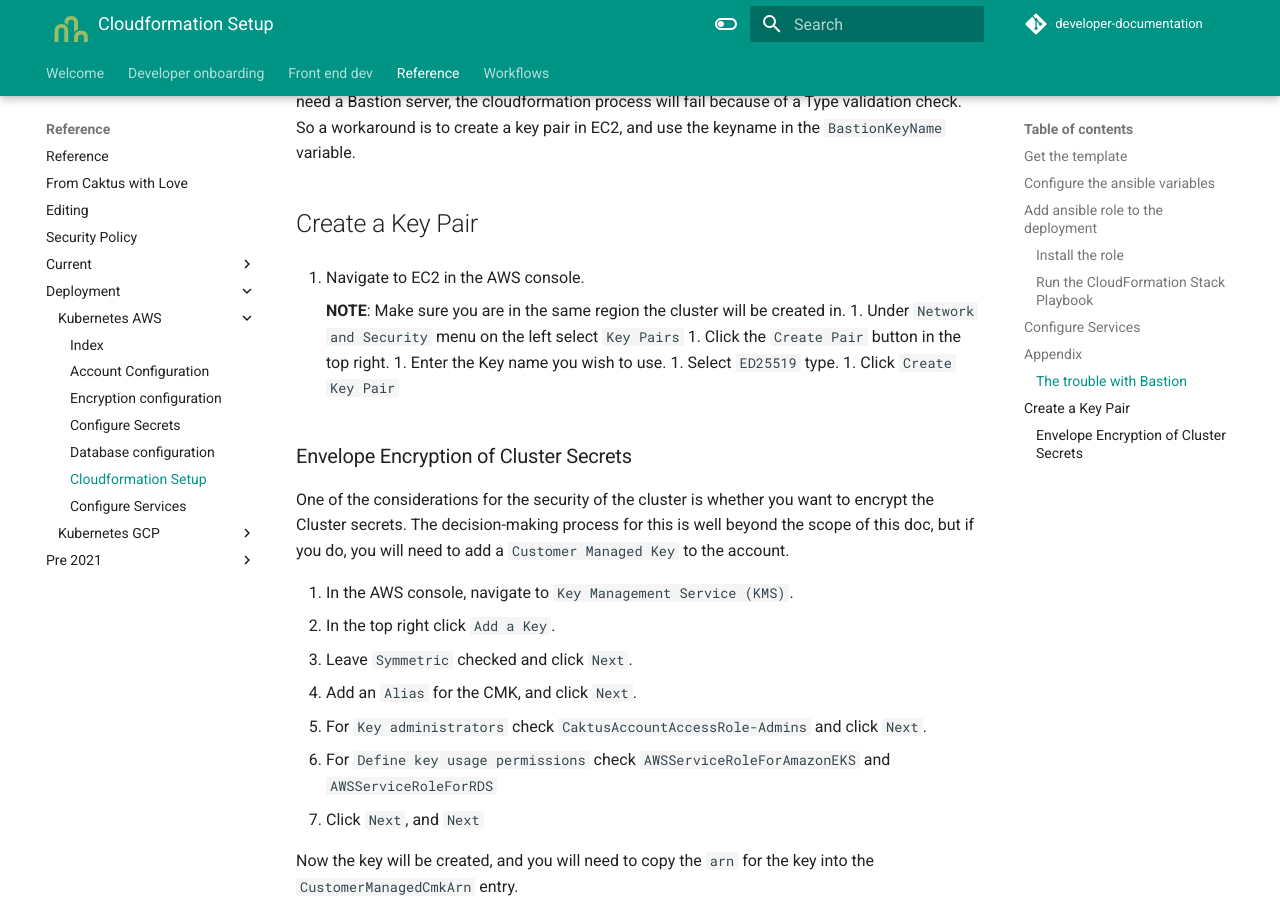
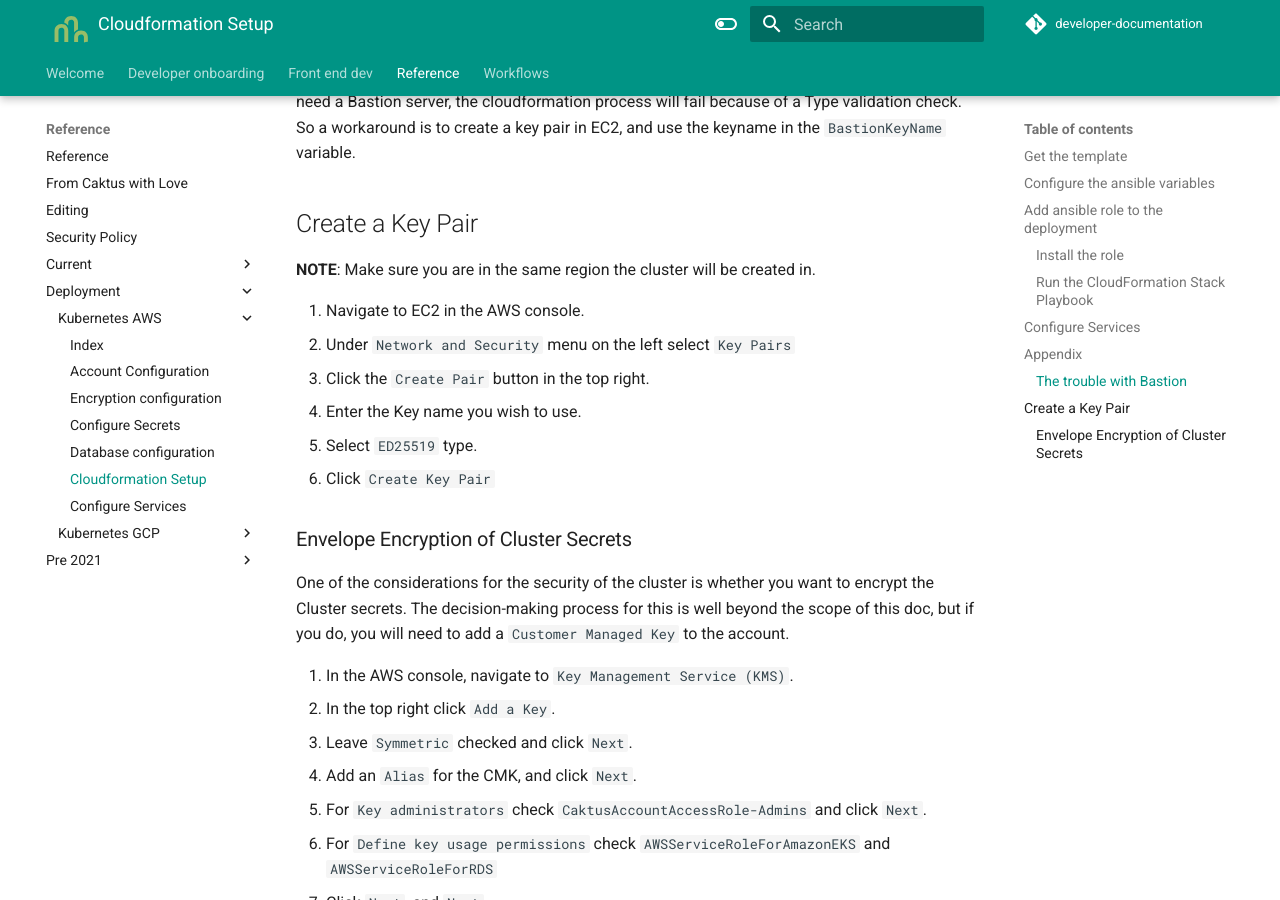
Before and after one commit to caktus/guidebook, an MkDocs documentation site: the page built from docs/reference/deployment/Kubernetes-AWS/005_cloudformation.md, in a window 1280 px wide and 900 px high, scrolled down 2478 px. Built offline with MkDocs 1.6.1 and Material for MkDocs 9.7.7, drawn with Linux system fonts in a browser that asks for light colours; comment, search, counter and statistics services are not loaded.

Commit message:
Fix broken list

```diff
--- a/docs/reference/deployment/Kubernetes-AWS/005_cloudformation.md
+++ b/docs/reference/deployment/Kubernetes-AWS/005_cloudformation.md
@@ -118,9 +118,9 @@
 the `BastionKeyName` variable.
 
 ## Create a Key Pair
+**NOTE**: Make sure you are in the same region the cluster will be created in.
+
 1. Navigate to EC2 in the AWS console.
-
-    **NOTE**: Make sure you are in the same region the cluster will be created in.
 1. Under `Network and Security` menu on the left select `Key Pairs`
 1. Click the `Create Pair` button in the top right.
 1. Enter the Key name you wish to use.
```
